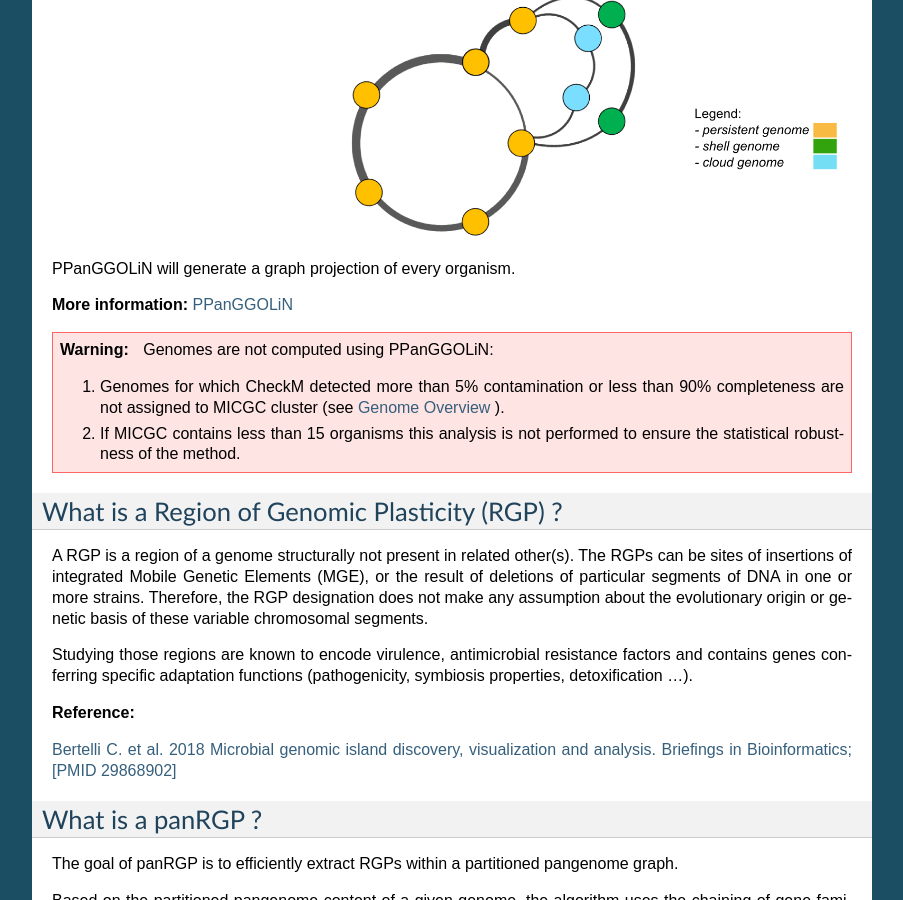
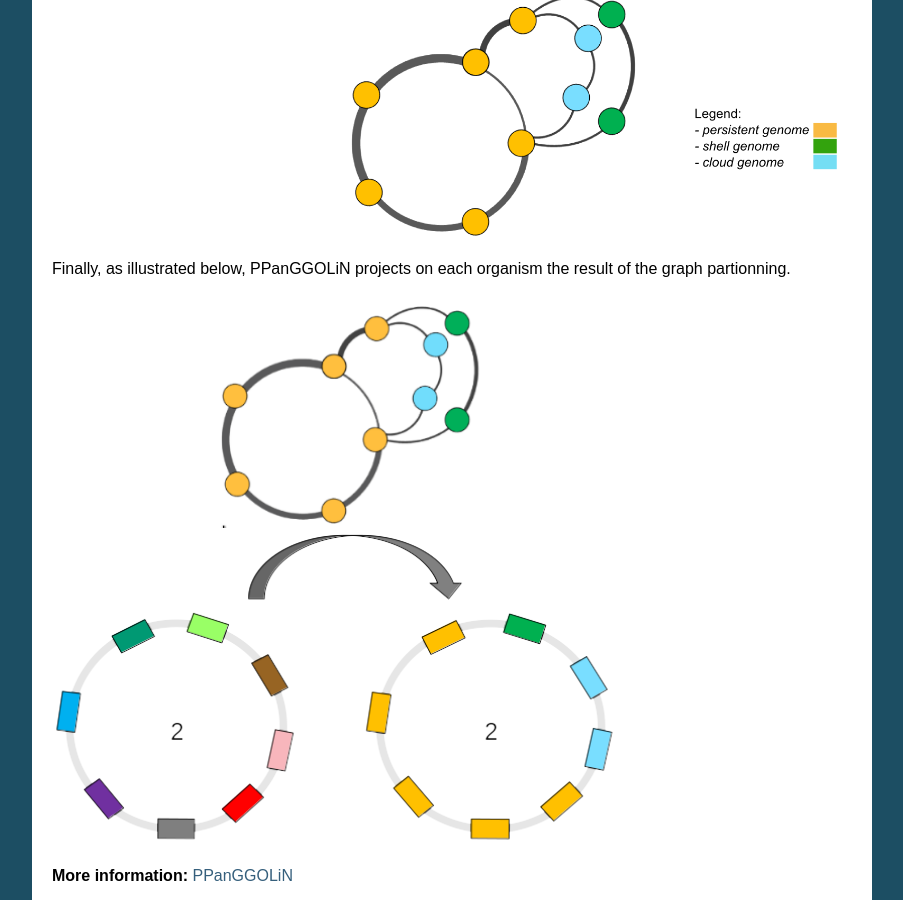
Before and after one commit to labgem/microscope-user-doc, a Sphinx documentation site: the page built from docs/content/compgenomics/panRGP.rst, in a window 1280 px wide and 900 px high, scrolled down 1053 px. Shown: the whole window, without its empty margins (198-1101 px from the left). Built offline with Sphinx 7.4.7, drawn with Linux system fonts in a browser that asks for light colours; formulas are drawn with MathJax 3.

Commit message:
modify the part about the projection of the partitionning

```diff
--- a/docs/content/compgenomics/panRGP.rst
+++ b/docs/content/compgenomics/panRGP.rst
@@ -18,7 +18,9 @@ Partitions:
 
 .. image:: img/ppanggolin.png
 
-PPanGGOLiN will generate a graph projection of every organism.
+Finally, as illustrated below, PPanGGOLiN projects on each organism the result of the graph partionning.
+
+.. image:: img/projection.png
 
 **More information:** `PPanGGOLiN <https://github.com/ggautreau/PPanGGOLiN>`_
 
```
